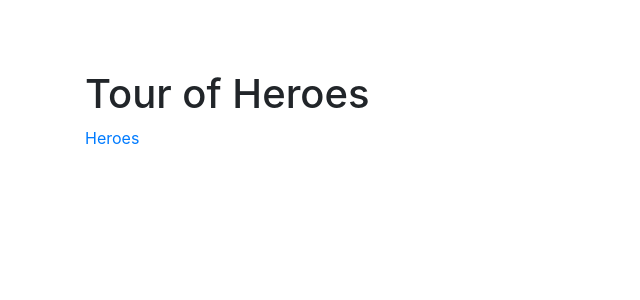
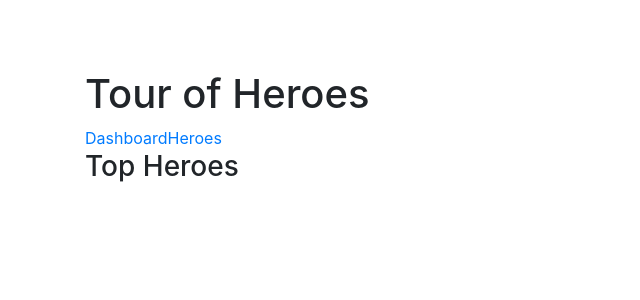
Before and after one commit to KenaDess/Heroes, an Angular app: page /dashboard in a window 1280 px wide. Before the commit this address led to /. Shown: the top 300 px of the page, without its empty margins (0-640 px from the left). Built offline with nearby package versions, Linux system fonts and the light colour scheme.

Commit message:
feat(Dashboard): add a dashboard component

```diff
--- a/src/app/app.component.html
+++ b/src/app/app.component.html
@@ -1,6 +1,10 @@
 <div class="container" style="margin-top: 70px;">
   <h1>{{ title }}</h1>
 
-  <a routerLink="/heroes">Heroes</a>
+  <nav>
+    <a routerLink="/dashboard">Dashboard</a>
+    <a routerLink="/heroes">Heroes</a>
+  </nav>
+
   <router-outlet></router-outlet>
 </div>
--- /dev/null
+++ b/src/app/dashboard.component.html
@@ -0,0 +1,9 @@
+<h3>Top Heroes</h3>
+
+<div class="grid grid-pad">
+  <div *ngFor="let hero of heroes" class="col-1-4">
+    <div class="module hero">
+      <h4>{{hero.name}}</h4>
+    </div>
+  </div>
+</div>
```
Also changed, not shown: src/app/app.module.ts (+12 -1 lines), src/app/dashboard.component.ts (added, +8 -0 lines).
